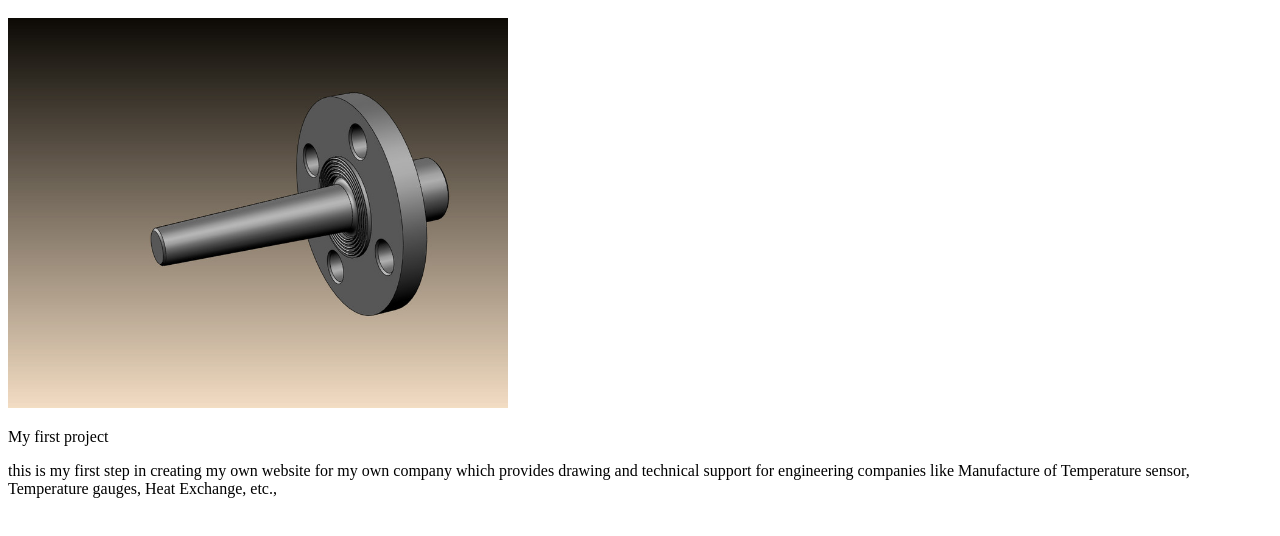
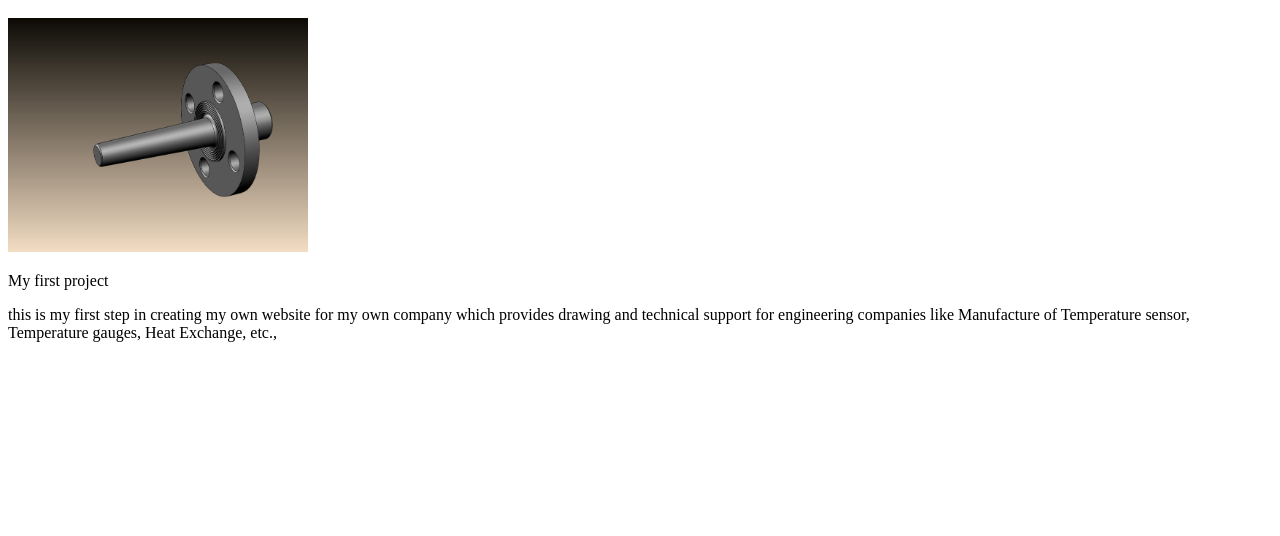
Before and after one commit to gkselvagk/VSC-Projects, a plain HTML site: page index.html in a window 1280 px wide. Shown: the part 120-656 px from the top of the page. Drawn offline with Linux system fonts and the light colour scheme.

Commit message:
image size changed

```diff
--- a/index.html
+++ b/index.html
@@ -8,7 +8,7 @@
 <body>
     <h1>Thermowell</h1>
     <h1>Flange Mounted type</h1>
-    <img width="500px" src="TW.jpeg" alt="">
+    <img width="300px" src="TW.jpeg" alt="">
     <p>My first project</p>
     <p>this is my first step in creating my own website for my own company which provides drawing and technical support for engineering companies like Manufacture of Temperature sensor, Temperature gauges, Heat Exchange, etc.,  </p>
 </body>
```
